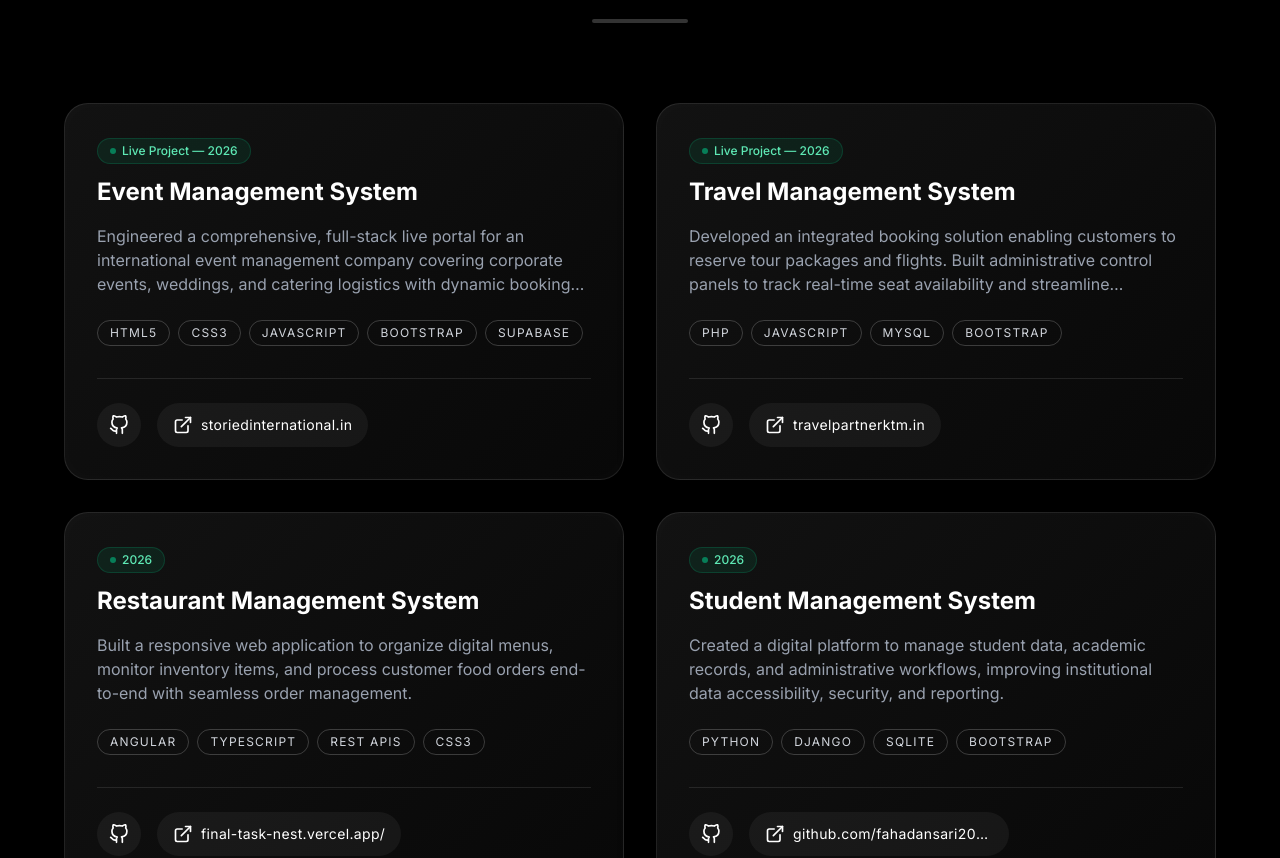
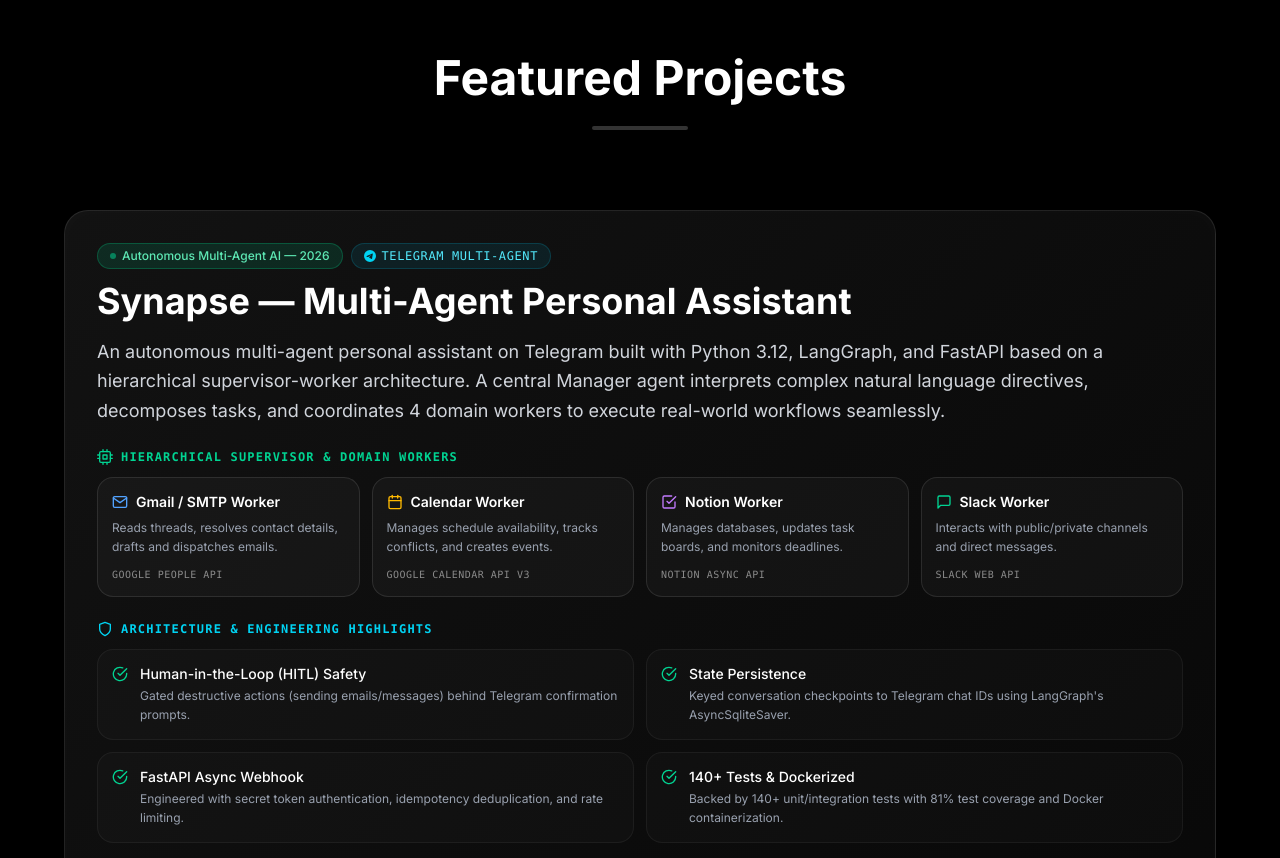
Before and after one commit to fahadansari2004/My-Portfolio, a Next.js app: page / in a window 1280 px wide. Shown: the part 2839-3697 px from the top of the page. Built offline with nearby package versions, Linux system fonts and the light colour scheme.

Commit message:
Add Synapse multi-agent personal assistant project and update AI skills

```diff
--- a/src/app/layout.tsx
+++ b/src/app/layout.tsx
@@ -12,12 +12,16 @@
     default: "Fahad Bin Ansari | Full Stack Web Developer & Software Engineer",
     template: "%s | Fahad Bin Ansari",
   },
-  description: "Official portfolio of Fahad Bin Ansari, a Full Stack Web Developer proficient in Python (Django), PHP, Angular, JavaScript, and modern database architectures.",
+  description: "Official portfolio of Fahad Bin Ansari, a Full Stack Web Developer and AI Engineer proficient in Python (FastAPI, Django), LangGraph, Multi-Agent Systems, PHP, Angular, JavaScript, and modern database architectures.",
   keywords: [
     "Fahad Bin Ansari",
     "Fahad Ansari",
     "Fahad Bin Ansari Portfolio",
     "Full Stack Web Developer",
+    "AI Engineer Fahad Bin Ansari",
+    "LangGraph Developer",
+    "FastAPI Developer",
+    "Multi-Agent AI Systems",
     "Python Django Developer",
     "Angular Developer",
     "PHP Developer",
--- a/src/components/sections/Projects.tsx
+++ b/src/components/sections/Projects.tsx
@@ -1,18 +1,87 @@
 "use client";
 
 import { motion, useMotionValue, useSpring, useTransform } from "framer-motion";
-import { FiExternalLink, FiGithub } from "react-icons/fi";
+import { FiExternalLink, FiGithub, FiShield, FiDatabase, FiCpu, FiCheckCircle, FiMail, FiCalendar, FiCheckSquare, FiMessageSquare } from "react-icons/fi";
+import { SiTelegram } from "react-icons/si";
+
+interface WorkerInfo {
+  icon: "mail" | "calendar" | "notion" | "slack";
+  name: string;
+  tech: string;
+  desc: string;
+}
+
+interface HighlightInfo {
+  title: string;
+  desc: string;
+}
 
 interface Project {
   title: string;
   badge?: string;
+  featured?: boolean;
   description: string;
   tech: string[];
   link: string;
   github: string;
+  workers?: WorkerInfo[];
+  highlights?: HighlightInfo[];
 }
 
 const projects: Project[] = [
+  {
+    title: "Synapse — Multi-Agent Personal Assistant",
+    badge: "Autonomous Multi-Agent AI — 2026",
+    featured: true,
+    description: "An autonomous multi-agent personal assistant on Telegram built with Python 3.12, LangGraph, and FastAPI based on a hierarchical supervisor-worker architecture. A central Manager agent interprets complex natural language directives, decomposes tasks, and coordinates 4 domain workers to execute real-world workflows seamlessly.",
+    tech: ["Python 3.12", "LangGraph", "FastAPI", "LangChain", "SQLite", "Docker", "Telegram Bot API"],
+    link: "https://github.com/fahadansari2004",
+    github: "https://github.com/fahadansari2004",
+    workers: [
+      {
+        icon: "mail",
+        name: "Gmail / SMTP Worker",
+        tech: "Google People API",
+        desc: "Reads threads, resolves contact details, drafts and dispatches emails."
+      },
+      {
+        icon: "calendar",
+        name: "Calendar Worker",
+        tech: "Google Calendar API v3",
+        desc: "Manages schedule availability, tracks conflicts, and creates events."
+      },
+      {
+        icon: "notion",
+        name: "Notion Worker",
+        tech: "Notion Async API",
+        desc: "Manages databases, updates task boards, and monitors deadlines."
+      },
+      {
+        icon: "slack",
+        name: "Slack Worker",
+        tech: "Slack Web API",
+        desc: "Interacts with public/private channels and direct messages."
+      }
+    ],
+    highlights: [
+      {
+        title: "Human-in-the-Loop (HITL) Safety",
+        desc: "Gated destructive actions (sending emails/messages) behind Telegram confirmation prompts."
+      },
+      {
+        title: "State Persistence",
+        desc: "Keyed conversation checkpoints to Telegram chat IDs using LangGraph's AsyncSqliteSaver."
+      },
+      {
+        title: "FastAPI Async Webhook",
+        desc: "Engineered with secret token authentication, idempotency deduplication, and rate limiting."
+      },
+      {
+        title: "140+ Tests & Dockerized",
+        desc: "Backed by 140+ unit/integration tests with 81% test coverage and Docker containerization."
+      }
+    ]
+  },
   {
     title: "Event Management System",
     badge: "Live Project — 2026",
@@ -47,6 +116,19 @@
   }
 ];
 
+function WorkerIcon({ icon }: { icon: WorkerInfo["icon"] }) {
+  switch (icon) {
+    case "mail":
+      return <FiMail className="text-blue-400" size={16} />;
+    case "calendar":
+      return <FiCalendar className="text-amber-400" size={16} />;
+    case "notion":
+      return <FiCheckSquare className="text-purple-400" size={16} />;
+    case "slack":
+      return <FiMessageSquare className="text-emerald-400" size={16} />;
+  }
+}
+
 function ProjectCard({ project, index }: { project: Project, index: number }) {
   const x = useMotionValue(0);
   const y = useMotionValue(0);
@@ -54,8 +136,10 @@
   const mouseXSpring = useSpring(x);
   const mouseYSpring = useSpring(y);
 
-  const rotateX = useTransform(mouseYSpring, [-0.5, 0.5], ["15deg", "-15deg"]);
-  const rotateY = useTransform(mouseXSpring, [-0.5, 0.5], ["-15deg", "15deg"]);
+  // Softer tilt for large featured card to prevent disorienting perspective
+  const tiltDeg = project.featured ? 6 : 15;
+  const rotateX = useTransform(mouseYSpring, [-0.5, 0.5], [`${tiltDeg}deg`, `-${tiltDeg}deg`]);
+  const rotateY = useTransform(mouseXSpring, [-0.5, 0.5], [`-${tiltDeg}deg`, `${tiltDeg}deg`]);
 
   const handleMouseMove = (e: React.MouseEvent<HTMLDivElement, MouseEvent>) => {
     const rect = e.currentTarget.getBoundingClientRect();
@@ -87,28 +171,116 @@
       }}
       onMouseMove={handleMouseMove}
       onMouseLeave={handleMouseLeave}
-      className="glass-card p-8 rounded-3xl relative flex flex-col h-full group"
+      className={`glass-card p-6 md:p-8 rounded-3xl relative flex flex-col h-full group ${
+        project.featured
+          ? "md:col-span-2 border-emerald-500/30 hover:border-emerald-500/50 shadow-[0_0_50px_rgba(16,185,129,0.08)]"
+          : "border-white/10"
+      }`}
     >
       <div
-        className="absolute inset-0 bg-gradient-to-br from-white/10 to-transparent rounded-3xl pointer-events-none opacity-0 group-hover:opacity-100 transition-opacity duration-500"
+        className={`absolute inset-0 rounded-3xl pointer-events-none opacity-0 group-hover:opacity-100 transition-opacity duration-500 ${
+          project.featured
+            ? "bg-gradient-to-br from-emerald-500/10 via-cyan-500/5 to-transparent"
+            : "bg-gradient-to-br from-white/10 to-transparent"
+        }`}
         style={{ transform: "translateZ(1px)" }}
       />
 
       <div className="flex-1 relative z-10">
-        {project.badge && (
-          <div className="mb-3">
-            <span className="inline-flex items-center gap-1.5 px-3 py-1 text-xs font-medium text-emerald-300 bg-emerald-500/10 border border-emerald-500/20 rounded-full">
+        <div className="flex flex-wrap items-center gap-2 mb-3">
+          {project.badge && (
+            <span className={`inline-flex items-center gap-1.5 px-3 py-1 text-xs font-medium rounded-full ${
+              project.featured
+                ? "text-emerald-300 bg-emerald-500/15 border border-emerald-500/30"
+                : "text-emerald-300 bg-emerald-500/10 border border-emerald-500/20"
+            }`}>
               <span className="w-1.5 h-1.5 rounded-full bg-emerald-400 animate-pulse" />
               {project.badge}
             </span>
+          )}
+          {project.featured && (
+            <span className="inline-flex items-center gap-1.5 px-3 py-1 text-xs font-mono uppercase tracking-wider text-cyan-300 bg-cyan-500/10 border border-cyan-500/20 rounded-full">
+              <SiTelegram size={12} className="text-cyan-400" />
+              Telegram Multi-Agent
+            </span>
+          )}
+        </div>
+
+        <h3 className={`font-bold text-white mb-4 ${project.featured ? "text-2xl md:text-3xl lg:text-4xl" : "text-2xl"}`}>
+          {project.title}
+        </h3>
+
+        <p className={`text-gray-300 leading-relaxed mb-6 ${project.featured ? "text-base md:text-lg" : "text-gray-400 line-clamp-3 group-hover:line-clamp-none transition-all duration-300"}`}>
+          {project.description}
+        </p>
+
+        {/* 4 Domain Workers breakdown for featured multi-agent project */}
+        {project.workers && project.workers.length > 0 && (
+          <div className="mb-6">
+            <div className="flex items-center gap-2 mb-3">
+              <FiCpu className="text-emerald-400" size={16} />
+              <span className="text-xs font-mono uppercase tracking-widest text-emerald-400 font-semibold">
+                Hierarchical Supervisor & Domain Workers
+              </span>
+            </div>
+            <div className="grid grid-cols-1 sm:grid-cols-2 lg:grid-cols-4 gap-3">
+              {project.workers.map((worker) => (
+                <div
+                  key={worker.name}
+                  className="bg-white/[0.03] hover:bg-white/[0.06] border border-white/10 hover:border-emerald-500/30 rounded-2xl p-3.5 transition-colors duration-300 flex flex-col justify-between"
+                >
+                  <div>
+                    <div className="flex items-center gap-2 mb-1.5">
+                      <WorkerIcon icon={worker.icon} />
+                      <span className="text-sm font-semibold text-white truncate">{worker.name}</span>
+                    </div>
+                    <p className="text-xs text-gray-400 leading-relaxed">{worker.desc}</p>
+                  </div>
+                  <span className="mt-2.5 text-[10px] font-mono tracking-wider uppercase text-white/50 block">
+                    {worker.tech}
+                  </span>
+                </div>
+              ))}
+            </div>
           </div>
         )}
-        <h3 className="text-2xl font-bold text-white mb-4">{project.title}</h3>
-        <p className="text-gray-400 mb-6 line-clamp-3 group-hover:line-clamp-none transition-all duration-300">{project.description}</p>
+
+        {/* Key Highlights for featured project */}
+        {project.highlights && project.highlights.length > 0 && (
+          <div className="mb-6">
+            <div className="flex items-center gap-2 mb-3">
+              <FiShield className="text-cyan-400" size={16} />
+              <span className="text-xs font-mono uppercase tracking-widest text-cyan-400 font-semibold">
+                Architecture & Engineering Highlights
+              </span>
+            </div>
+            <div className="grid grid-cols-1 sm:grid-cols-2 gap-3">
+              {project.highlights.map((h, i) => (
+                <div
+                  key={i}
+                  className="flex items-start gap-3 bg-white/[0.02] border border-white/5 rounded-2xl p-3.5"
+                >
+                  <FiCheckCircle className="text-emerald-400 flex-shrink-0 mt-0.5" size={16} />
+                  <div>
+                    <h4 className="text-sm font-medium text-white mb-0.5">{h.title}</h4>
+                    <p className="text-xs text-gray-400 leading-relaxed">{h.desc}</p>
+                  </div>
+                </div>
+              ))}
+            </div>
+          </div>
+        )}
 
         <div className="flex flex-wrap gap-2 mb-8">
           {project.tech.map((t: string) => (
-            <span key={t} className="px-3 py-1 text-xs uppercase tracking-widest border border-white/20 rounded-full text-gray-300">
+            <span
+              key={t}
+              className={`px-3 py-1 text-xs uppercase tracking-widest rounded-full transition-colors ${
+                project.featured
+                  ? "border border-emerald-500/20 bg-emerald-500/5 text-emerald-200"
+                  : "border border-white/20 text-gray-300"
+              }`}
+            >
               {t}
             </span>
           ))}
@@ -116,10 +288,23 @@
       </div>
 
       <div className="flex items-center gap-4 mt-auto border-t border-white/10 pt-6 relative z-20">
-        <a href={project.github} className="p-3 bg-white/5 hover:bg-white/10 rounded-full transition-colors text-white flex-shrink-0 relative" data-hover title="GitHub Repository">
+        <a
+          href={project.github}
+          target="_blank"
+          rel="noopener noreferrer"
+          className="p-3 bg-white/5 hover:bg-white/10 rounded-full transition-colors text-white flex-shrink-0 relative"
+          data-hover
+          title="GitHub Repository"
+        >
           <FiGithub size={20} />
         </a>
-        <a href={project.link} target={project.link !== "#" ? "_blank" : "_self"} rel="noopener noreferrer" className="flex items-center gap-2 p-3 px-4 bg-white/5 hover:bg-white/10 rounded-full transition-colors text-white" data-hover>
+        <a
+          href={project.link}
+          target={project.link !== "#" ? "_blank" : "_self"}
+          rel="noopener noreferrer"
+          className="flex items-center gap-2 p-3 px-4 bg-white/5 hover:bg-white/10 rounded-full transition-colors text-white"
+          data-hover
+        >
           <FiExternalLink size={20} />
           {project.link !== "#" && (
             <span className="text-sm tracking-wide truncate max-w-[150px] md:max-w-[200px]">
--- a/src/components/sections/Skills.tsx
+++ b/src/components/sections/Skills.tsx
@@ -20,6 +20,9 @@
   { name: "CSS3", category: "Languages" },
 
   // Frameworks & UI
+  { name: "FastAPI", category: "Frameworks & UI" },
+  { name: "LangGraph", category: "Frameworks & UI" },
+  { name: "LangChain", category: "Frameworks & UI" },
   { name: "Django", category: "Frameworks & UI" },
   { name: "Angular", category: "Frameworks & UI" },
   { name: "React", category: "Frameworks & UI" },
@@ -34,6 +37,8 @@
   { name: "SQLite", category: "Databases" },
 
   // Tools & Practices
+  { name: "Docker", category: "Tools & Practices" },
+  { name: "Multi-Agent Systems", category: "Tools & Practices" },
   { name: "RESTful APIs", category: "Tools & Practices" },
   { name: "Git & GitHub", category: "Tools & Practices" },
   { name: "UI/UX Design", category: "Tools & Practices" },
```
Also changed, not shown: src/components/sections/About.tsx (+5 -5 lines).
